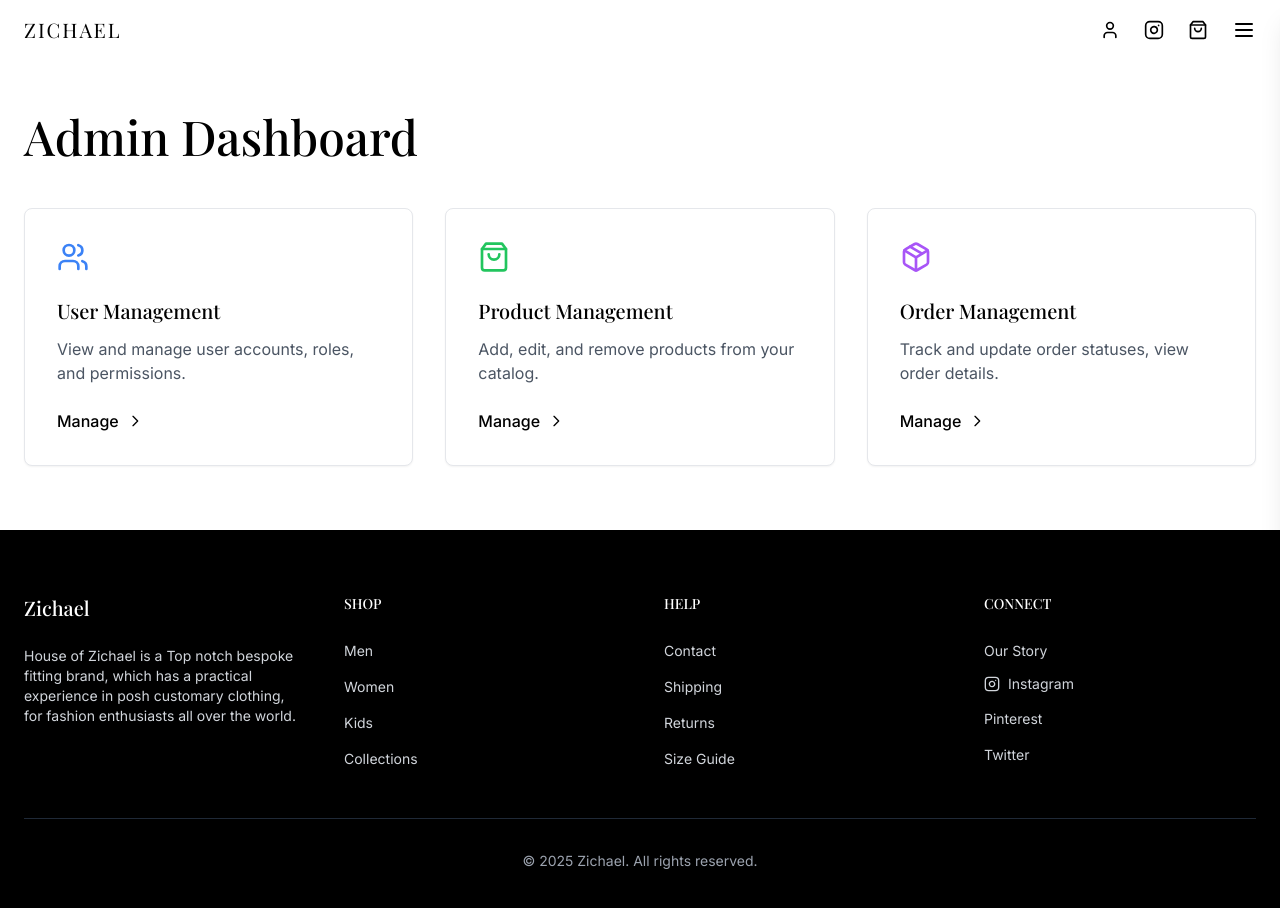
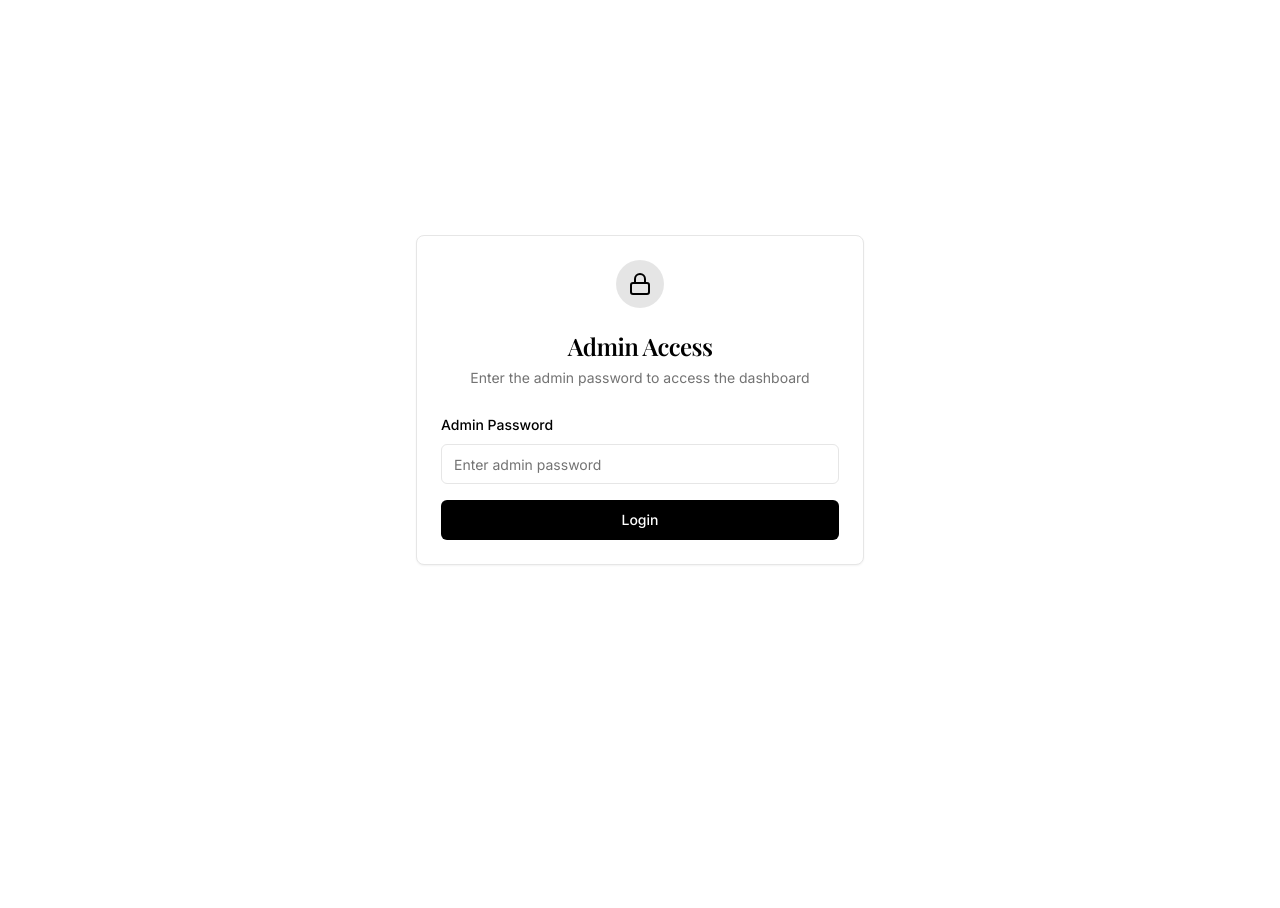
Before and after one commit to mubii15/zichael, a React (Vite) app: page /admin in a window 1280 px wide. Shown: the top 908 px of the page. After the commit the page ends 800 px from the top, so only its background shows below. Built offline with nearby package versions, Linux system fonts and the light colour scheme.

Commit message:
Implement Admin Authentication

```diff
--- a/src/App.tsx
+++ b/src/App.tsx
@@ -11,6 +11,7 @@ import ProductDetails from "./pages/ProductDetails";
 import CartPage from "./pages/CartPage";
 import { CartProvider } from "./context/CartContext";
 import { AuthProvider } from "./context/AuthContext";
+import { AdminAuthProvider } from "./context/AdminAuthContext";
 import AboutPage from "./pages/AboutPage";
 import ContactPage from "./pages/ContactPage";
 import ShippingPage from "./pages/ShippingPage";
@@ -24,6 +25,7 @@ import CheckoutPage from "./pages/checkout/CheckoutPage";
 import ConfirmOrderPage from "./pages/checkout/ConfirmOrderPage";
 import OrderSuccessPage from "./pages/checkout/OrderSuccessPage";
 import ProtectedRoute from "./components/ProtectedRoute";
+import AdminProtectedRoute from "./components/AdminProtectedRoute";
 import CategoryRedirect from "./components/CategoryRedirect";
 
 const queryClient = new QueryClient();
@@ -35,7 +37,8 @@ const App = () => (
       <Sonner />
       <BrowserRouter>
         <AuthProvider>
-          <CartProvider>
+          <AdminAuthProvider>
+            <CartProvider>
             <Routes>
               <Route path="/" element={<Index />} />
               <Route path="/login" element={<LoginPage />} />
@@ -79,32 +82,33 @@ const App = () => (
               <Route path="/contact" element={<ContactPage />} />
               <Route path="/shipping" element={<ShippingPage />} />
 
-              {/* Admin Routes - Also Protected */}
+              {/* Admin Routes - Protected with Admin Auth */}
               <Route path="/admin" element={
-
+                <AdminProtectedRoute>
                   <AdminDashboard />
-
+                </AdminProtectedRoute>
               } />
               <Route path="/admin/users" element={
-
+                <AdminProtectedRoute>
                   <AdminUsers />
-
+                </AdminProtectedRoute>
               } />
               <Route path="/admin/products" element={
-
+                <AdminProtectedRoute>
                   <AdminProducts />
-
+                </AdminProtectedRoute>
               } />
               <Route path="/admin/orders" element={
-
+                <AdminProtectedRoute>
                   <AdminOrders />
-
+                </AdminProtectedRoute>
               } />
 
               {/* ADD ALL CUSTOM ROUTES ABOVE THE CATCH-ALL "*" ROUTE */}
               <Route path="*" element={<NotFound />} />
             </Routes>
-          </CartProvider>
+            </CartProvider>
+          </AdminAuthProvider>
         </AuthProvider>
       </BrowserRouter>
     </TooltipProvider>
--- /dev/null
+++ b/src/components/AdminProtectedRoute.tsx
@@ -0,0 +1,19 @@
+import React from 'react';
+import { useAdminAuth } from '@/context/AdminAuthContext';
+import AdminLoginForm from '@/components/admin/AdminLoginForm';
+
+interface AdminProtectedRouteProps {
+  children: React.ReactNode;
+}
+
+const AdminProtectedRoute: React.FC<AdminProtectedRouteProps> = ({ children }) => {
+  const { isAdminAuthenticated } = useAdminAuth();
+
+  if (!isAdminAuthenticated) {
+    return <AdminLoginForm />;
+  }
+
+  return <>{children}</>;
+};
+
+export default AdminProtectedRoute;
--- /dev/null
+++ b/src/components/admin/AdminLoginForm.tsx
@@ -0,0 +1,93 @@
+import React, { useState } from 'react';
+import { useNavigate } from 'react-router-dom';
+import { Button } from '@/components/ui/button';
+import { Input } from '@/components/ui/input';
+import { Label } from '@/components/ui/label';
+import { Card, CardContent, CardDescription, CardHeader, CardTitle } from '@/components/ui/card';
+import { useAdminAuth } from '@/context/AdminAuthContext';
+import { useToast } from '@/hooks/use-toast';
+import { Lock } from 'lucide-react';
+
+const AdminLoginForm: React.FC = () => {
+  const [password, setPassword] = useState('');
+  const [isLoading, setIsLoading] = useState(false);
+  const { loginAdmin } = useAdminAuth();
+  const { toast } = useToast();
+  const navigate = useNavigate();
+
+  const handleSubmit = async (e: React.FormEvent) => {
+    e.preventDefault();
+
+    if (!password) {
+      toast({
+        title: "Error",
+        description: "Please enter the admin password",
+        variant: "destructive",
+      });
+      return;
+    }
+
+    setIsLoading(true);
+
+    // Simulate a brief loading state
+    setTimeout(() => {
+      const success = loginAdmin(password);
+
+      if (success) {
+        toast({
+          title: "Success",
+          description: "Admin login successful",
+        });
+        navigate('/admin');
+      } else {
+        toast({
+          title: "Error",
+          description: "Invalid admin password",
+          variant: "destructive",
+        });
+      }
+
+      setIsLoading(false);
+    }, 500);
+  };
+
+  return (
+    <div className="min-h-screen flex items-center justify-center bg-background px-4">
+      <Card className="w-full max-w-md">
+        <CardHeader className="text-center">
+          <div className="mx-auto w-12 h-12 bg-primary/10 rounded-full flex items-center justify-center mb-4">
+            <Lock className="w-6 h-6 text-primary" />
+          </div>
+          <CardTitle className="text-2xl">Admin Access</CardTitle>
+          <CardDescription>
+            Enter the admin password to access the dashboard
+          </CardDescription>
+        </CardHeader>
+        <CardContent>
+          <form onSubmit={handleSubmit} className="space-y-4">
+            <div className="space-y-2">
+              <Label htmlFor="password">Admin Password</Label>
+              <Input
+                id="password"
+                type="password"
+                value={password}
+                onChange={(e) => setPassword(e.target.value)}
+                placeholder="Enter admin password"
+                disabled={isLoading}
+              />
+            </div>
+            <Button
+              type="submit"
+              className="w-full"
+              disabled={isLoading}
+            >
+              {isLoading ? "Authenticating..." : "Login"}
+            </Button>
+          </form>
+        </CardContent>
+      </Card>
+    </div>
+  );
+};
+
+export default AdminLoginForm;
--- /dev/null
+++ b/src/context/AdminAuthContext.tsx
@@ -0,0 +1,61 @@
+import React, { createContext, useContext, useState, useEffect, ReactNode } from 'react';
+
+interface AdminAuthContextType {
+  isAdminAuthenticated: boolean;
+  loginAdmin: (password: string) => boolean;
+  logoutAdmin: () => void;
+}
+
+const AdminAuthContext = createContext<AdminAuthContextType | undefined>(undefined);
+
+export const useAdminAuth = () => {
+  const context = useContext(AdminAuthContext);
+  if (context === undefined) {
+    throw new Error('useAdminAuth must be used within an AdminAuthProvider');
+  }
+  return context;
+};
+
+interface AdminAuthProviderProps {
+  children: ReactNode;
+}
+
+export const AdminAuthProvider: React.FC<AdminAuthProviderProps> = ({ children }) => {
+  const [isAdminAuthenticated, setIsAdminAuthenticated] = useState<boolean>(false);
+  const [loading, setLoading] = useState(true);
+
+  useEffect(() => {
+    // Check if admin is logged in on app load
+    const adminAuth = sessionStorage.getItem('adminAuth');
+    if (adminAuth === 'true') {
+      setIsAdminAuthenticated(true);
+    }
+    setLoading(false);
+  }, []);
+
+  const loginAdmin = (password: string): boolean => {
+    if (password === 'admin') {
+      setIsAdminAuthenticated(true);
+      sessionStorage.setItem('adminAuth', 'true');
+      return true;
+    }
+    return false;
+  };
+
+  const logoutAdmin = () => {
+    setIsAdminAuthenticated(false);
+    sessionStorage.removeItem('adminAuth');
+  };
+
+  const value = {
+    isAdminAuthenticated,
+    loginAdmin,
+    logoutAdmin
+  };
+
+  return (
+    <AdminAuthContext.Provider value={value}>
+      {!loading && children}
+    </AdminAuthContext.Provider>
+  );
+};
--- a/src/pages/admin/AdminDashboard.tsx
+++ b/src/pages/admin/AdminDashboard.tsx
@@ -1,10 +1,25 @@
 
 import React from 'react';
 import MainLayout from '../../layouts/MainLayout';
-import { Link } from 'react-router-dom';
-import { Users, ShoppingBag, Package } from 'lucide-react';
+import { Link, useNavigate } from 'react-router-dom';
+import { Users, ShoppingBag, Package, LogOut } from 'lucide-react';
+import { Button } from '@/components/ui/button';
+import { useAdminAuth } from '@/context/AdminAuthContext';
+import { useToast } from '@/hooks/use-toast';
 
 const AdminDashboard = () => {
+  const { logoutAdmin } = useAdminAuth();
+  const { toast } = useToast();
+  const navigate = useNavigate();
+
+  const handleLogout = () => {
+    logoutAdmin();
+    toast({
+      title: "Logged out",
+      description: "You have been logged out successfully",
+    });
+    navigate('/');
+  };
   const adminFeatures = [
     {
       title: 'User Management',
@@ -30,7 +45,17 @@ const AdminDashboard = () => {
     <MainLayout>
       <div className="pt-28 pb-16 px-6">
         <div className="max-w-screen-xl mx-auto">
-          <h1 className="text-4xl md:text-5xl font-serif mb-12">Admin Dashboard</h1>
+          <div className="flex justify-between items-center mb-12">
+            <h1 className="text-4xl md:text-5xl font-serif">Admin Dashboard</h1>
+            <Button
+              onClick={handleLogout}
+              variant="outline"
+              className="flex items-center gap-2"
+            >
+              <LogOut className="w-4 h-4" />
+              Logout
+            </Button>
+          </div>
 
           <div className="grid grid-cols-1 md:grid-cols-2 lg:grid-cols-3 gap-8">
             {adminFeatures.map((feature, index) => (
```
